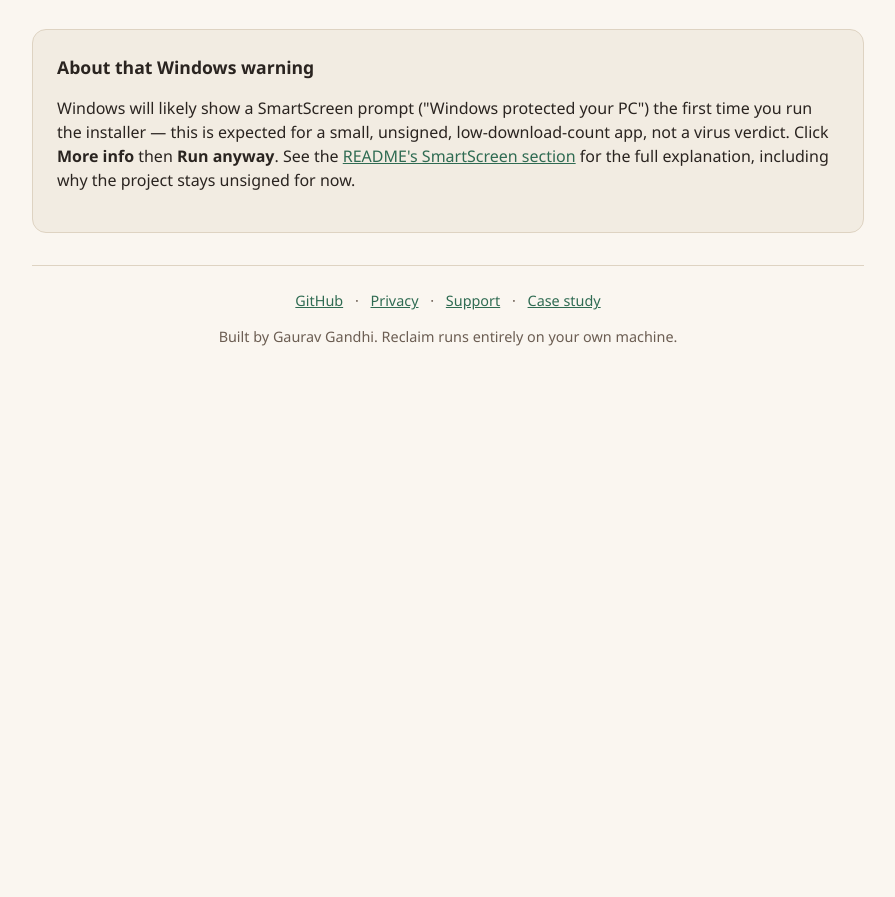
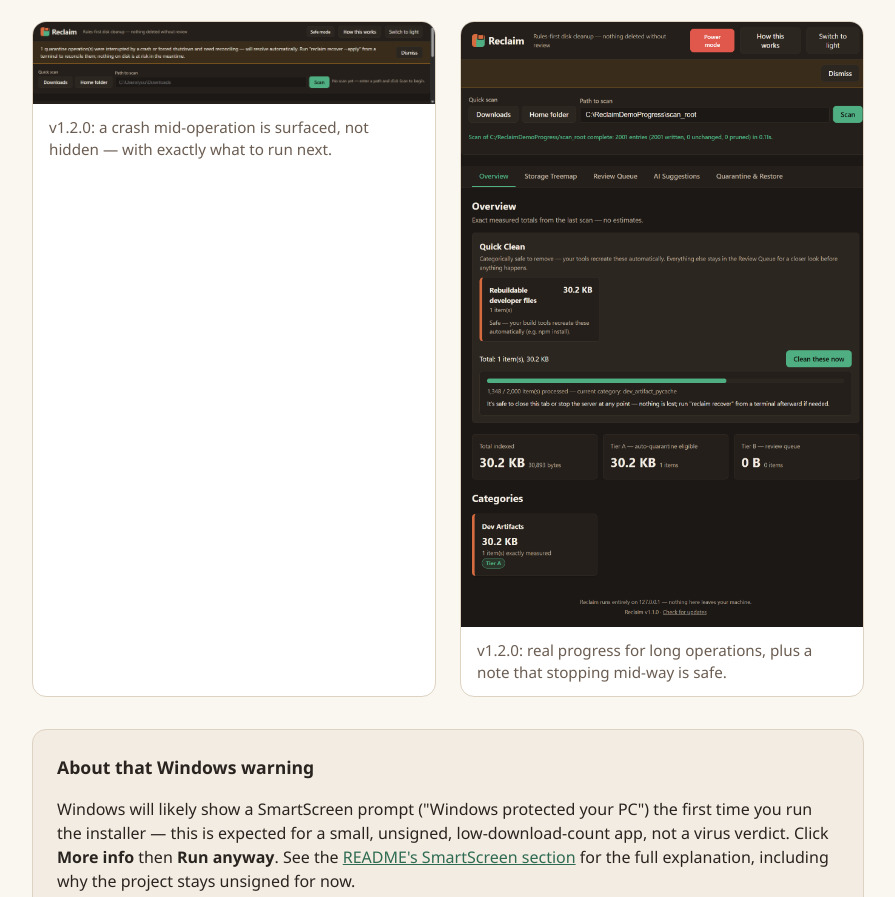
Before and after one commit to gaurav-gandhi-2411/reclaim, a plain HTML site: page docs/index.html in a window 1280 px wide. Shown: the part 1536-2433 px from the top of the page, without its empty margins (192-1087 px from the left). Before the commit the page ends 1946 px from the top, so only its background shows below. Drawn offline with Linux system fonts and the light colour scheme.

Commit message:
docs: add v1.2.0 screenshots for crash recovery and progress feedback
Two new gallery entries (README + landing page): the crash-recovery
banner (ADR-0026) and the live apply-progress bar (fix/apply-progress-
feedback) -- both real UI, neither existed when the last screenshot
set was captured for v1.1.0.

```diff
--- a/docs/index.html
+++ b/docs/index.html
@@ -263,6 +263,14 @@
             <img src="./assets/screenshots/09-quickclean-success.png" alt="Quick Clean success message stating files were moved to the Recycle Bin, not freed" loading="lazy" />
             <figcaption>Moved vs. freed, never conflated — emptying the Recycle Bin is always a separate, manual step.</figcaption>
           </figure>
+          <figure>
+            <img src="./assets/screenshots/11-recovery-banner.png" alt="Crash-recovery banner shown when a quarantine operation was interrupted, explaining it will resolve automatically" loading="lazy" />
+            <figcaption>v1.2.0: a crash mid-operation is surfaced, not hidden — with exactly what to run next.</figcaption>
+          </figure>
+          <figure>
+            <img src="./assets/screenshots/12-apply-progress.png" alt="Live progress bar during a large apply, showing items processed of total and the current category" loading="lazy" />
+            <figcaption>v1.2.0: real progress for long operations, plus a note that stopping mid-way is safe.</figcaption>
+          </figure>
         </div>
       </section>
 
```
Also changed, not shown: README.md, docs/assets/screenshots/11-recovery-banner.png (added), docs/assets/screenshots/12-apply-progress.png (added).
